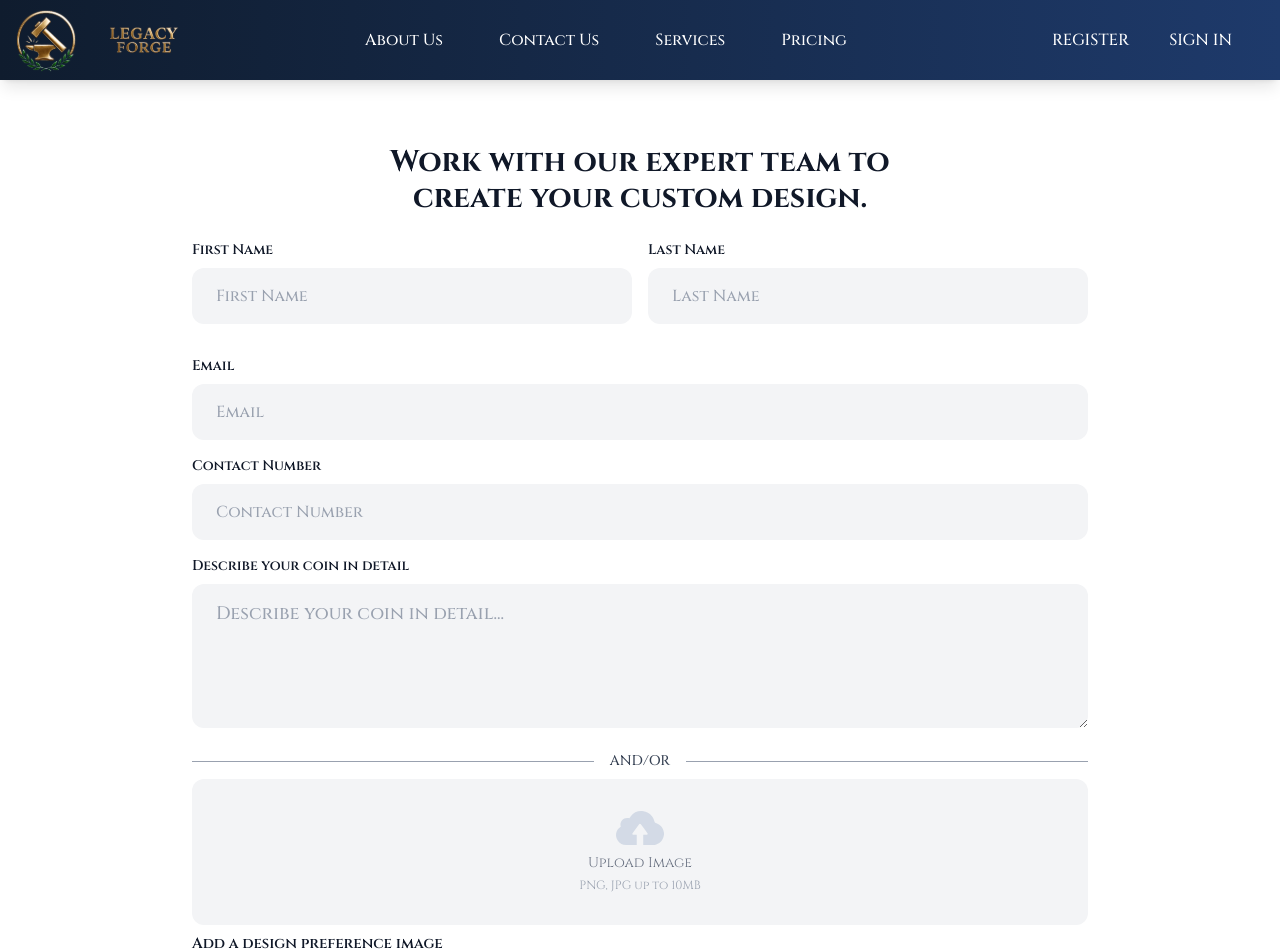
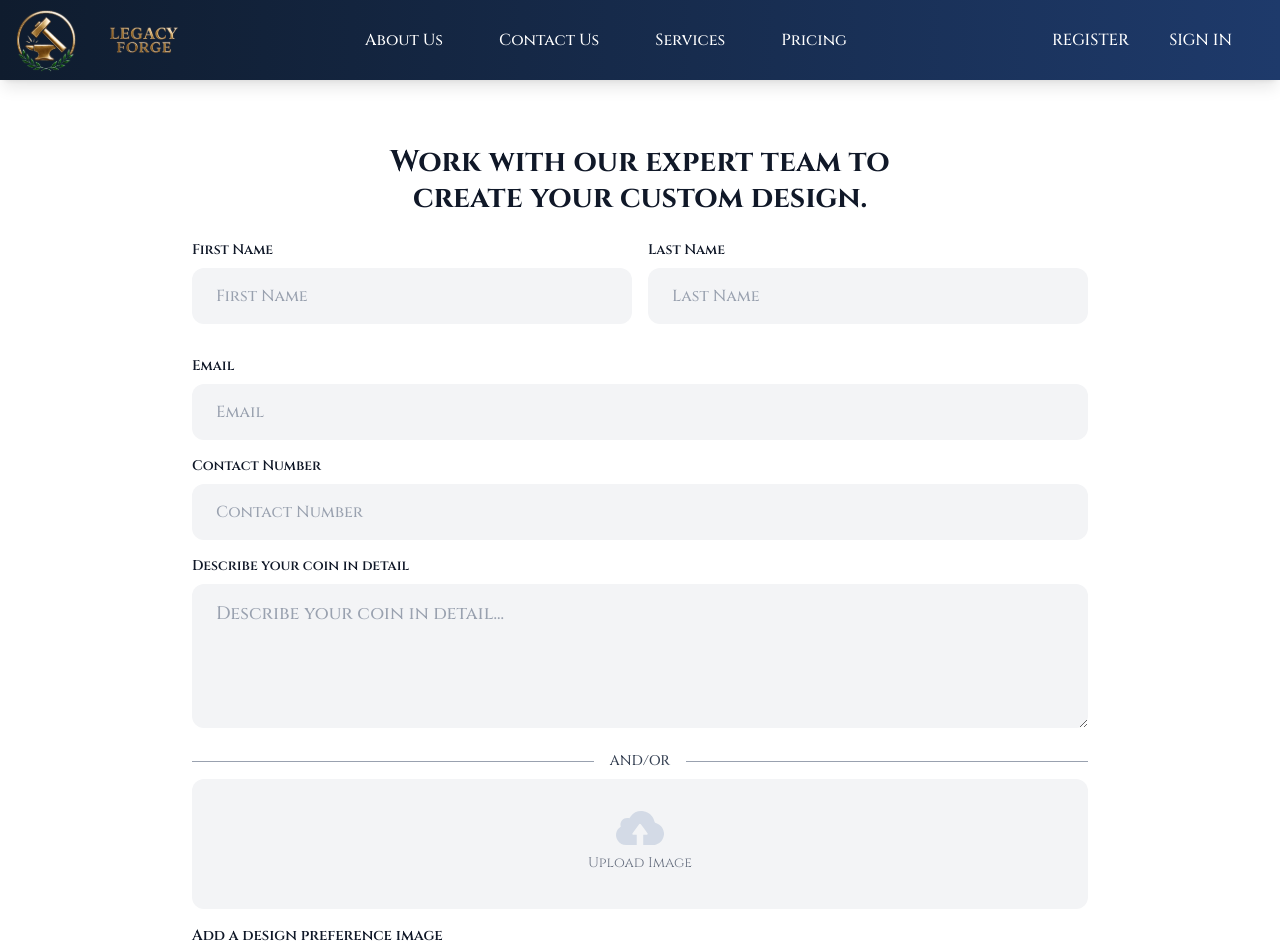
Before and after one commit to walkabout-collection/3d-coin-frontend, a Next.js app: page /design-team in a window 1280 px wide. Shown: the top 952 px of the page. Built offline with nearby package versions, Linux system fonts and the light colour scheme.

Commit message:
feat: add common component image uploader

```diff
--- a/src/components/DesignTeamForm/index.tsx
+++ b/src/components/DesignTeamForm/index.tsx
@@ -7,7 +7,7 @@ import * as z from 'zod';
 import Image from 'next/image';
 import Input from '../common/input';
 import Button from '../common/button/Button';
-
+import ImageUpload from '../common/imageUpload';
 const formSchema = z.object({
   firstName: z.string().min(1, 'First name is required'),
   lastName: z.string().min(1, 'Last name is required'),
@@ -41,14 +41,11 @@ const DesignTeamForm: React.FC = () => {
 
   const onSubmit = (data: FormData) => {
     console.log('Form Data:', data);
-
-    alert('Form submitted! Check console for data.');
     reset();
   };
 
-  const handleFileChange = (e: React.ChangeEvent<HTMLInputElement>) => {
-    const file = e.target.files?.[0];
-    setValue('image', file || null);
+  const handleFileChange = (file: File | null) => {
+    setValue('image', file);
   };
 
   return (
@@ -65,10 +62,9 @@ const DesignTeamForm: React.FC = () => {
             inputSize="md"
             {...register('firstName')}
             error={errors.firstName?.message}
-            className='border-none py-4 px-6 rounded-xl '
-            bg='bg-gray-100 '
-            labelClassName='text-md !font-semibold text-gray-900'
-
+            className="border-none py-4 px-6 rounded-xl"
+            bg="bg-gray-100"
+            labelClassName="text-md !font-semibold text-gray-900"
           />
           <Input
             label="Last Name"
@@ -76,11 +72,10 @@ const DesignTeamForm: React.FC = () => {
             inputSize="md"
             {...register('lastName')}
             error={errors.lastName?.message}
-             className='border-none py-4 px-6 rounded-xl'
-            bg='bg-gray-100 '
-            labelClassName='text-md !font-semibold text-gray-900'
+            className="border-none py-4 px-6 rounded-xl"
+            bg="bg-gray-100"
+            labelClassName="text-md !font-semibold text-gray-900"
           />
-
         </div>
         <Input
           label="Email"
@@ -89,9 +84,9 @@ const DesignTeamForm: React.FC = () => {
           inputSize="md"
           {...register('email')}
           error={errors.email?.message}
-           className='border-none py-4 px-6 rounded-xl'
-            bg='bg-gray-100 '
-            labelClassName='text-md !font-semibold text-gray-900'
+          className="border-none py-4 px-6 rounded-xl"
+          bg="bg-gray-100"
+          labelClassName="text-md !font-semibold text-gray-900"
         />
         <Input
           label="Contact Number"
@@ -100,10 +95,9 @@ const DesignTeamForm: React.FC = () => {
           inputSize="md"
           {...register('contactNumber')}
           error={errors.contactNumber?.message}
-           className='border-none py-4 px-6 rounded-xl'
-            bg='bg-gray-100 '
-            labelClassName='text-md !font-semibold text-gray-900'
-
+          className="border-none py-4 px-6 rounded-xl"
+          bg="bg-gray-100"
+          labelClassName="text-md !font-semibold text-gray-900"
         />
         <Input
           label="Describe your coin in detail"
@@ -113,57 +107,27 @@ const DesignTeamForm: React.FC = () => {
           rows={4}
           {...register('description')}
           error={errors.description?.message}
-           className='border-none py-4 px-6 rounded-xl'
-            bg='bg-gray-100 '
-            labelClassName='text-md !font-semibold text-gray-900'
-
+          className="border-none py-4 px-6 rounded-xl"
+          bg="bg-gray-100"
+          labelClassName="text-md !font-semibold text-gray-900"
         />
         <div className="flex justify-center my-2 items-center">
-          <div className="border-t border-gray-400  w-full"></div>
+          <div className="border-t border-gray-400 w-full"></div>
           <div className="px-4 text-sm text-center font-medium text-gray-700 bg-white">
             AND/OR
           </div>
-          <div className="border-t border-gray-400  w-full"></div>
+          <div className="border-t border-gray-400 w-full"></div>
         </div>
 
-        {/* Image Upload */}
-        <div className="mb-4">
-          <div className=" rounded-xl p-8 text-center bg-gray-100 hover:border-primary transition-colors">
-            <input
-              type="file"
-              accept="image/*"
-              onChange={handleFileChange}
-              className="hidden"
-              id="image-upload"
-            />
-            <label htmlFor="image-upload" className="cursor-pointer">
-              <div className="flex flex-col items-center">
-                <Image
-                  src="/images/home/upload-icon.svg"
-                  alt="Upload"
-                  width={48}
-                  height={48}
-                  className="mb-2 opacity-50"
-                />
-                <p className="text-sm text-gray-500 mb-1">Upload Image</p>
-                <p className="text-xs text-gray-400">PNG, JPG up to 10MB</p>
-              </div>
-            </label>
-            {watch('image') && (
-              <p className="mt-2 text-sm text-green-600">
-                Image selected: {(watch('image') as File)?.name}
-              </p>
-            )}
-          </div>
-          {errors.image && (
-            <div className="mt-1 text-red-500 text-sm">
-             <span>{errors.image.message as string}</span>
-            </div>
-          )}
-          <label className="block mb-2 text-[15px] font-semibold text-gray-900 mt-2">
-            Add a design preference image
-          </label>
-        </div>
+        <ImageUpload
+          onChange={handleFileChange}
+          value={watch('image')}
+          error={errors.image}
+        />
+         <label className="block mb-2 text-[15px] font-semibold text-gray-900 mt-2">
+          Add a design preference image
+        </label>
+
         <Button
           type="submit"
           variant="primary"
--- /dev/null
+++ b/src/components/common/imageUpload/index.tsx
@@ -0,0 +1,50 @@
+import React from 'react';
+import Image from 'next/image';
+import { ImageUploadProps } from './types';
+
+const ImageUpload: React.FC<ImageUploadProps> = ({  onChange, value, error }) => {
+  const handleFileChange = (e: React.ChangeEvent<HTMLInputElement>) => {
+    const file = e.target.files?.[0];
+    onChange(file || null);
+  };
+
+  return (
+    <div className="mb-4">
+      <div
+        className="rounded-xl p-8 text-center bg-gray-100 hover:border-primary transition-colors"
+      >
+        <input
+          type="file"
+          accept="image/*"
+          onChange={handleFileChange}
+          className="hidden"
+          id="image-upload"
+        />
+        <label htmlFor="image-upload" className="cursor-pointer h-full flex items-center justify-center">
+          <div className="flex flex-col items-center">
+            <Image
+              src="/images/home/upload-icon.svg"
+              alt="Upload"
+              width={48}
+              height={48}
+              className="mb-2 opacity-50"
+            />
+            <p className="text-sm text-gray-500 mb-1">Upload Image</p>
+          </div>
+        </label>
+        {value && (
+          <p className="mt-2 text-sm text-green-600">
+            Image selected: {(value as File)?.name}
+          </p>
+        )}
+      </div>
+      {error && (
+        <div className="mt-1 text-red-500 text-sm">
+          <span>{error.message as string}</span>
+        </div>
+      )}
+    </div>
+  );
+};
+
+export default ImageUpload;
--- /dev/null
+++ b/src/components/common/imageUpload/types.ts
@@ -0,0 +1,5 @@
+export interface ImageUploadProps {
+  onChange: (file: File | null) => void;
+  value: File | null;
+  error?: { message?: string };
+}
```
